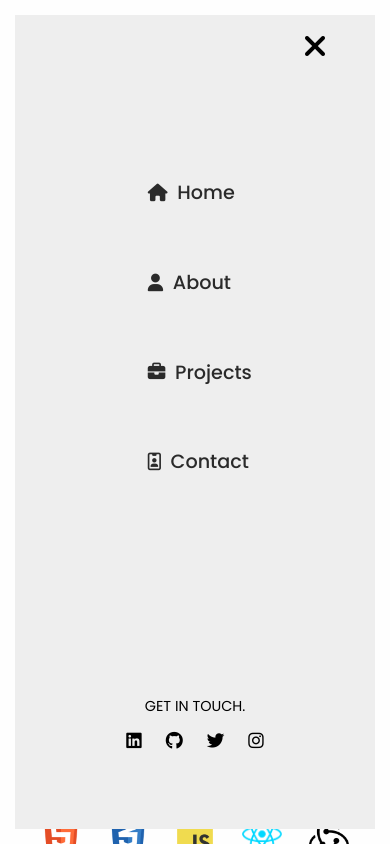
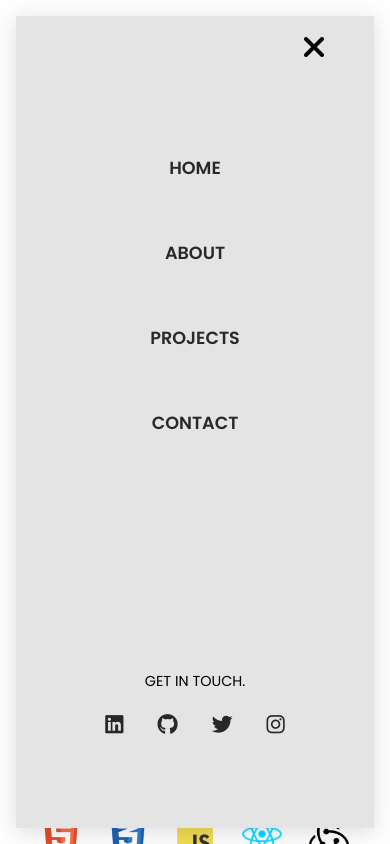
Before and after one commit to rishirajbhargava/rishi-portfolio, a React (Create React App) app: page / in a window 390 px wide. Both pictures are taken after a click on the item 330 px from the left and 30 px from the top of the page. Shown: the top 844 px of the page. Built offline with nearby package versions, Linux system fonts and the light colour scheme.

Commit message:
modified

```diff
--- a/package.json
+++ b/package.json
@@ -2,7 +2,7 @@
   "name": "portfolio",
   "version": "0.1.0",
   "private": true,
-  "homepage": "https://rishirajbhargava.github.io/react-app",
+  "homepage": "https://rishirajbhargava.github.io/rishi-portfolio",
   "dependencies": {
     "@emailjs/browser": "^3.10.0",
     "@fortawesome/react-fontawesome": "^0.2.0",
--- a/src/App.css
+++ b/src/App.css
@@ -92,16 +92,14 @@ header{
 
 .mobile-nav {
   align-items: center;
-  background: rgb(238, 238, 238);
-  backdrop-filter: blur(2px);
+  background: rgb(228, 228, 228);
+  box-shadow: 0 4px 20px 0 rgba(28, 31, 83, 0.15);
+  -webkit-backdrop-filter: blur( 2px );
   display: flex;
   flex-direction: column;
   justify-content: center;
   position: fixed;
-  left:15px;
-  top:15px;
-  bottom: 15px;
-  right:15px;
+  inset:16px;
   gap: 2rem;
   text-align: center;
   transition: all .3s ease-in-out;
@@ -140,6 +138,7 @@ header{
 .mobile-nav ul{
   list-style: none;
   display: flex;
+  align-items: center;
   flex-direction: column;
   gap:2.5rem;
 }
@@ -147,13 +146,13 @@ header{
 .mobile-nav ul a{
   text-decoration: none;
   display: flex;
+  text-transform: uppercase;
   padding: .6rem 1rem;
   align-items: center;
-  font-size: 1.2rem;
+  font-size: 1.1rem;
   transition: all .1s ease-out;
-  border-radius: 10px;
-  font-weight: 500;
-  color:rgb(42, 42, 42);
+  font-weight: 600;
+  color:rgb(40, 40, 40);
 }
 .mobile-nav  ul li a:hover{
   color:var(--blue);
@@ -162,7 +161,11 @@ header{
 }
 
 .mobile-nav li a i{
-  padding: .4rem 0.6rem;
+  display: none;
+  padding-top: .4rem;
+  padding-bottom: .6rem ;
+  padding-left: .6rem ;
+  padding-right: .6rem ;
   font-size: 1.1rem;
 }
 
@@ -172,24 +175,29 @@ header{
 .mobile-nav>div:nth-child(1){
   display: flex;
   align-items: center;
-  height: 80%;
+  height: 75%;
 }
 .mobile-nav>div:nth-child(2){
-  height: 20%;
+  height: 25%;
+  margin-top: 2rem;
   padding: 1rem;
 }
 .mobile-nav>div:nth-child(2) p{
   text-transform: uppercase;
-  margin: .5rem 0;
+  margin: 1rem 0;
   font-size: 0.9rem;
 }
 .nav-socials-links{
-  color:black;
+  color:rgb(40, 40, 40);
   text-decoration: none;
 }
+
+.nav-socials-links:active{
+  color:var(--blue);
+}
 .nav-socials-links i{
-  font-size: 1.1rem;
-  padding: 7px 12px;
+  font-size: 1.3rem;
+  padding: 7px 17px;
 }
 
 
@@ -828,7 +836,7 @@ button:hover{
     border-bottom: 2px solid black;
   }
   .content{
-    margin-top:3rem;
+    margin-top:2rem;
   }
 
   .mobile-menu{
@@ -937,7 +945,6 @@ button:hover{
   }
 
   .content{
-    margin-top: 2rem;
     width: 90%;
   }
 
--- a/src/components/Header.js
+++ b/src/components/Header.js
@@ -52,13 +52,13 @@ const Header = () => {
                     <p>Get in touch.</p>
                     <a aria-label="linkedin" rel="noreferrer" target="_blank" href="https://www.linkedin.com/in/rishirajbhargava/" className="nav-socials-links">
                         <i className="fa-brands fa-linkedin"></i></a>
-                    <a aria-label="github" rel="noreferrer" target="_blank" href="https://github.com/rishirajbhargava/" className="nav-socials-links">
+                    <a aria-label="github" rel="noreferrer" target="_blank" href="https://www.github.com/rishirajbhargava/" className="nav-socials-links">
                         <i className="fa-brands fa-github"></i>
                     </a>
-                    <a aria-label="twitter" rel="noreferrer" target="_blank" href="https://github.com/rishirajbhargava/" className="nav-socials-links">
+                    <a aria-label="twitter" rel="noreferrer" target="_blank" href="https://www.twitter.com/rishiii_18/" className="nav-socials-links">
                         <i className="fa-brands fa-twitter"></i>
                     </a>
-                    <a aria-label="intagram" rel="noreferrer" target="_blank" href="https://github.com/rishirajbhargava/" className="nav-socials-links">
+                    <a aria-label="intagram" rel="noreferrer" target="_blank" href="https://www.instagram.com/rishii_018/" className="nav-socials-links">
                         <i className="fa-brands fa-instagram"></i>
                     </a>
                 </div>
```
